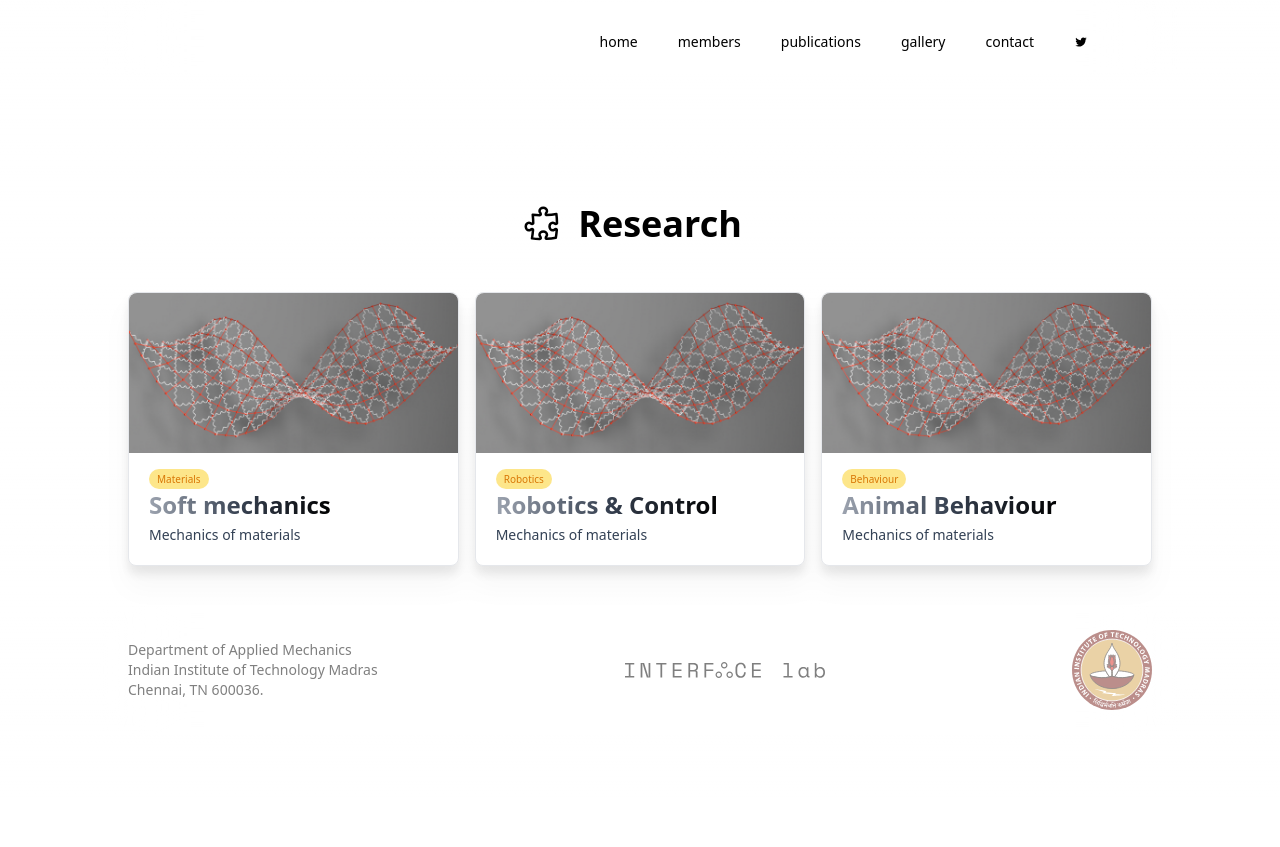
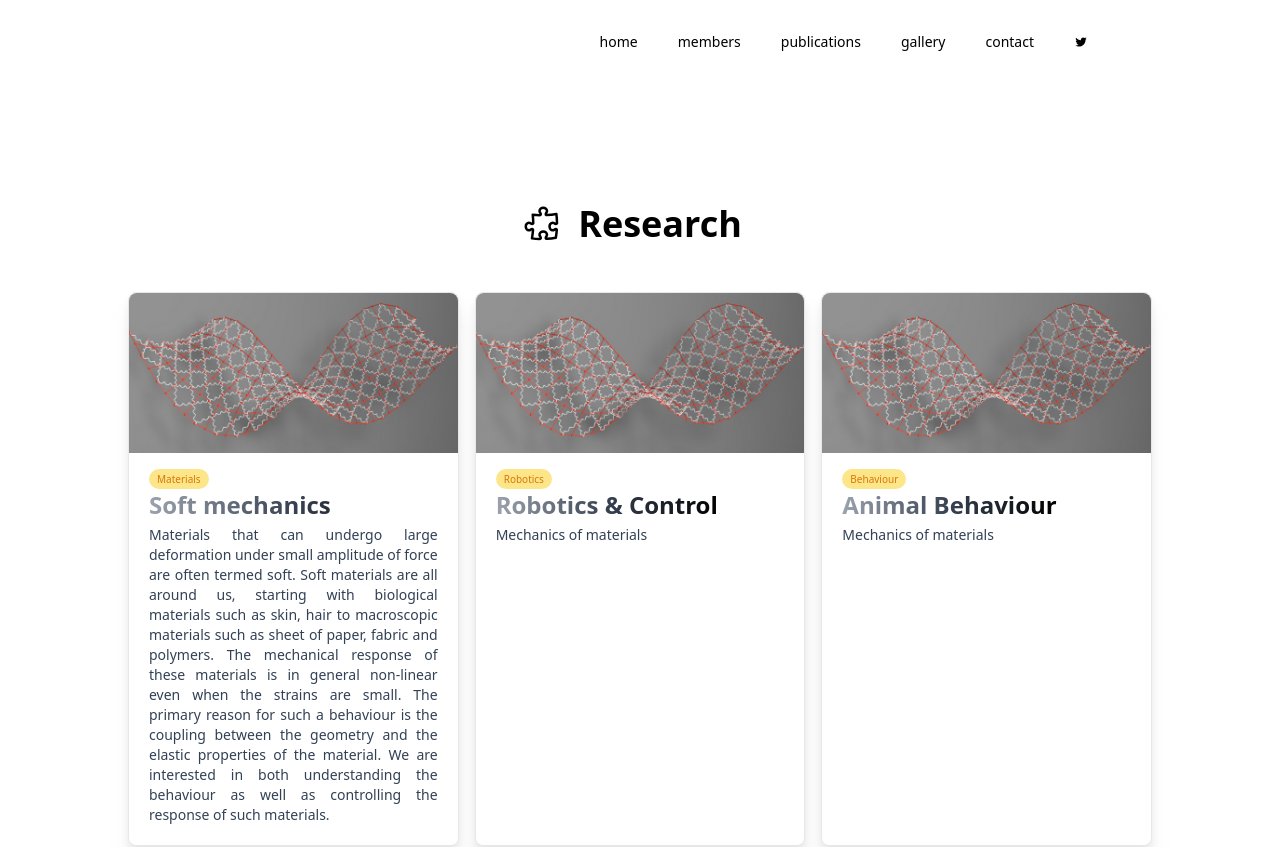
Before and after one commit to sgangaprasath/nextjs, a Next.js app in the folder tsproject/: page /research in a window 1280 px wide. Shown: the top 847 px of the page. Before the commit the page ends 800 px from the top, so only its background shows below. Built offline with nearby package versions, Linux system fonts and the light colour scheme.

Commit message:
SmallEdit

```diff
--- a/tsproject/app/research/page.tsx
+++ b/tsproject/app/research/page.tsx
@@ -44,7 +44,13 @@ const ResearchPage = () => {
             <h2 className="font-bold text-2xl mb-1 bg-gradient-to-r from-gray-400 via-gray-700 to-black text-transparent bg-clip-text">
               Soft mechanics
             </h2>
-            <p className="text-slate-700 my-1">Mechanics of materials</p>
+            <p className="text-slate-700 my-1 text-justify">
+                Materials that can undergo large deformation under small amplitude of force are often termed soft. Soft materials are all around us, starting with
+                biological materials such as skin, hair to macroscopic materials such as sheet of paper, fabric and polymers. The mechanical response of these
+                materials is in general non-linear even when the strains are small. The primary reason for such a behaviour is the coupling between the geometry
+                and the elastic properties of the material. We are interested in both understanding the behaviour as well as controlling the response of such
+                materials.
+            </p>
           </div>
         </div>
         {/* Second topic */}
```
